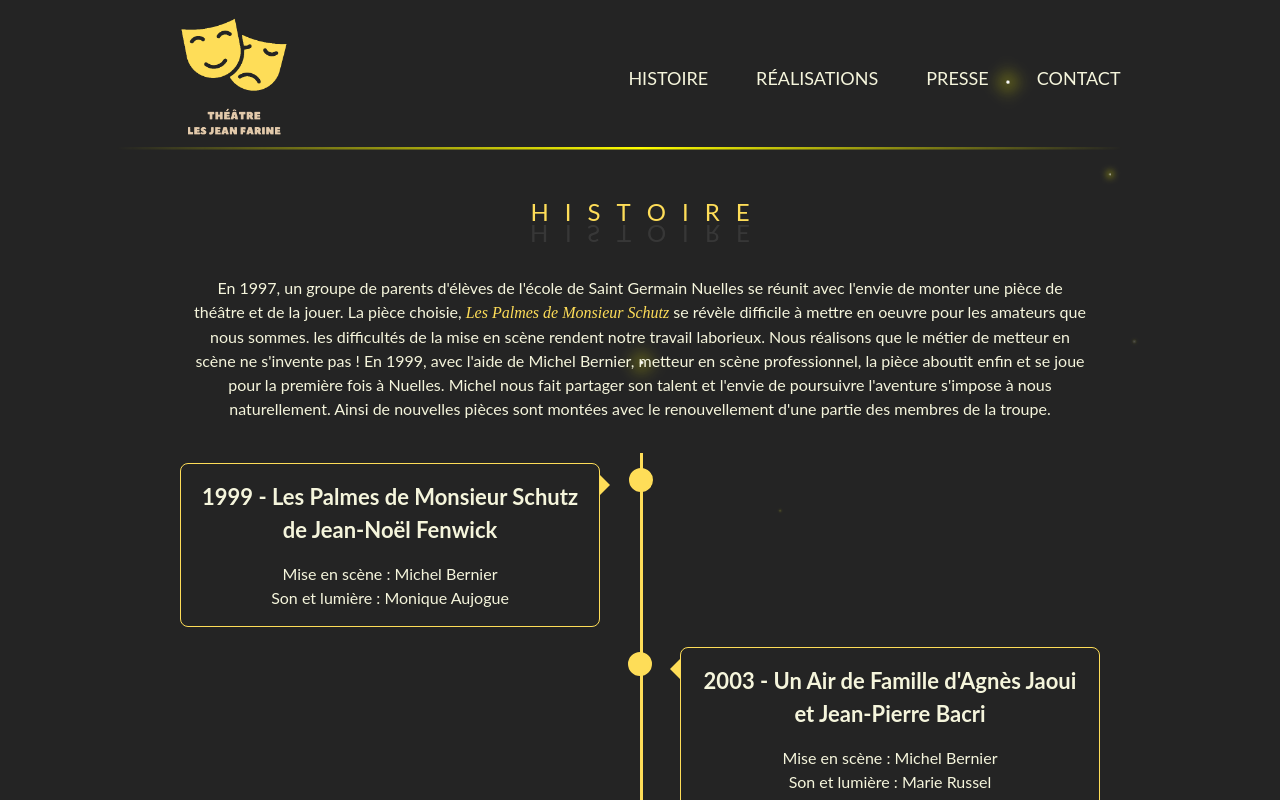
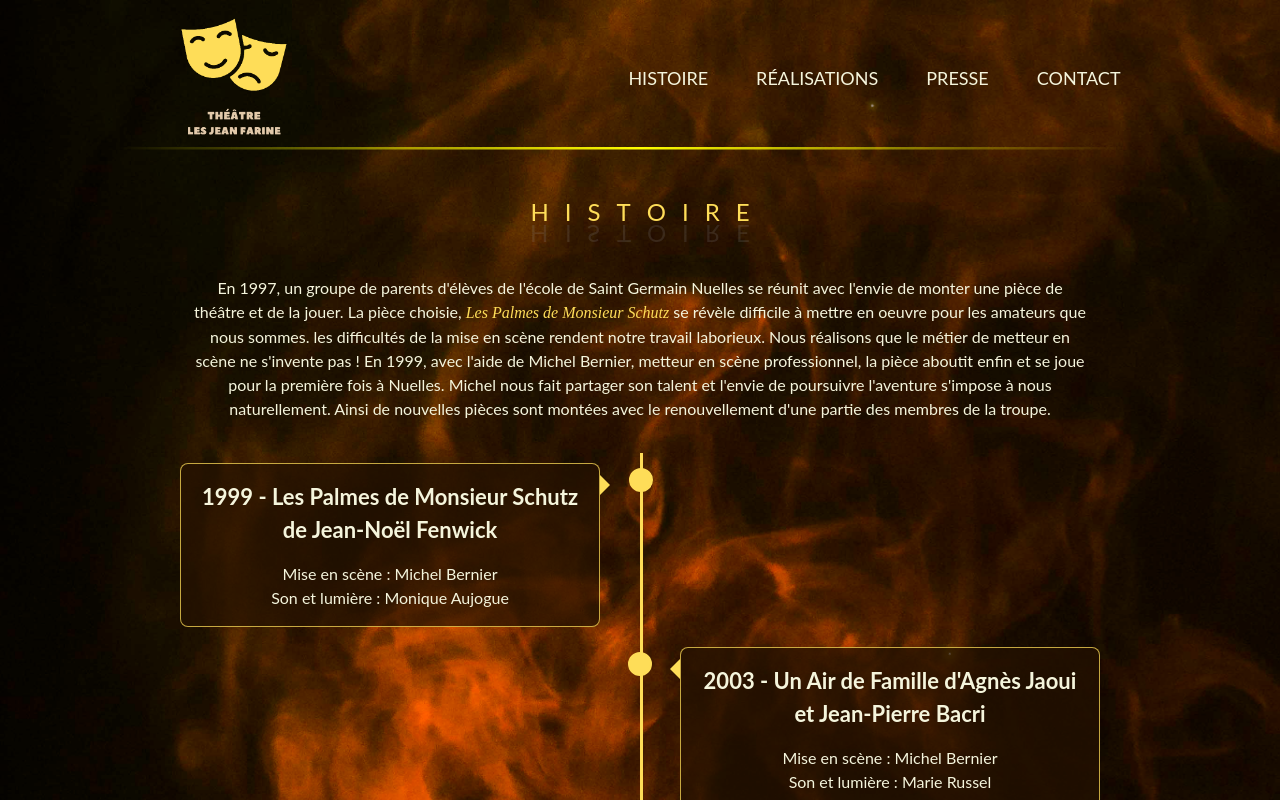
Before and after one commit to LaureJanin/jeanfarine, a React (Vite) app: page /history in a window 1280 px wide. Shown: the top 800 px of the page. Built offline with nearby package versions, Linux system fonts and the light colour scheme; a web font is replaced by a local one.

Commit message:
essais de background + retourchage général des couleurs

```diff
--- a/src/App.scss
+++ b/src/App.scss
@@ -10,7 +10,7 @@
   margin: 0 auto;
   text-align: center;
   font-family: $font-stack;
-  color: beige;
+
   .text {
     display: flex;
     justify-content: center;
--- a/src/components/Background/background.scss
+++ b/src/components/Background/background.scss
@@ -1,4 +1,3 @@
-
   .firefly {
     position: fixed;
     left: 50%;
--- a/src/components/Header/Header.scss
+++ b/src/components/Header/Header.scss
@@ -38,7 +38,7 @@
           &::before {
           content: attr(data-item);
           transition: 0.5s;
-          color: yellow;
+          color: #fedd58;
           position: absolute;
           width: 0;
           overflow: hidden;
--- a/src/index.css
+++ b/src/index.css
@@ -4,7 +4,8 @@
   font-weight: 400;
   color-scheme: light dark;
   color: beige;
-  background-color: #242424;
+  background-image: url(../src/assets/images/background.jpg);
+  background-size:cover;
 
   font-synthesis: none;
   text-rendering: optimizeLegibility;
--- a/src/pages/History.jsx
+++ b/src/pages/History.jsx
@@ -97,7 +97,7 @@ function History() {
 					>
 						<div className="content">
 						<h2>{item.year} - {item.title}</h2>
-						{item.photo && <img src={item.photo} className="photo" alt={item.title} />}
+						{/* {item.photo && <img src={item.photo} className="photo" alt={item.title} />} */}
 						{item.director && <p>Mise en scène : {item.director}</p>}
 						{item.soundAndLight && <p>Son et lumière : {item.soundAndLight}</p>}
 						</div>
--- a/src/pages/styles/history.scss
+++ b/src/pages/styles/history.scss
@@ -58,19 +58,18 @@
 	.container {
 		padding: 10px 40px;
 		position: relative;
-		background-color: #242424;
 		width: 50%;
-		transition: width 500ms, transform 500ms, opacity 1s;
+		transition: height 500ms, transform 500ms, opacity 1s;
 
 		.content {
 			padding: 1rem;
-			border:1px solid #fedd58;
+			border:1px solid #fedd58bd;
 			position: relative;
 			border-radius: 8px;
-			transition: transform 0.2s ease-in-out;
-
+			background-color: #261200b8;
+			// transition: transform 0.2s ease-in-out;
 			&:hover {
-			box-shadow: 0px 0px 8px 3px rgba(255, 255, 255, 0.5); /* Ajout d'une brillance à la bordure */
+			transform: scale(1.1) ;
 			}
 			h2 {
 				font-weight: 700;
--- a/src/pages/styles/home.scss
+++ b/src/pages/styles/home.scss
@@ -25,7 +25,7 @@
       animation: animationSlider alternate infinite 15s;
     .jeanfarine {
       color:beige;
-      background-color: rgba(45, 51, 51, 0.726);
+      background-color: #261200b7;
       width: 17em;
       transform: translate(-10rem, 120px);
       padding: 1rem;
@@ -115,9 +115,9 @@
     padding: 1rem;
     gap:2rem;
     .box {
-    background-color: rgb(49, 52, 52);
+    background-color: #261200b7;
     border-radius: 5px;
-    box-shadow: 0px 0px 10px 2px rgba(0, 0, 0, 0.258);
+    // box-shadow: 0px 0px 10px 2px rgba(0, 0, 0, 0.258);
     padding: 1rem;
       h2 {
         color: #fedd58;
```
Also changed, not shown: src/assets/images/background.jpg (added).
